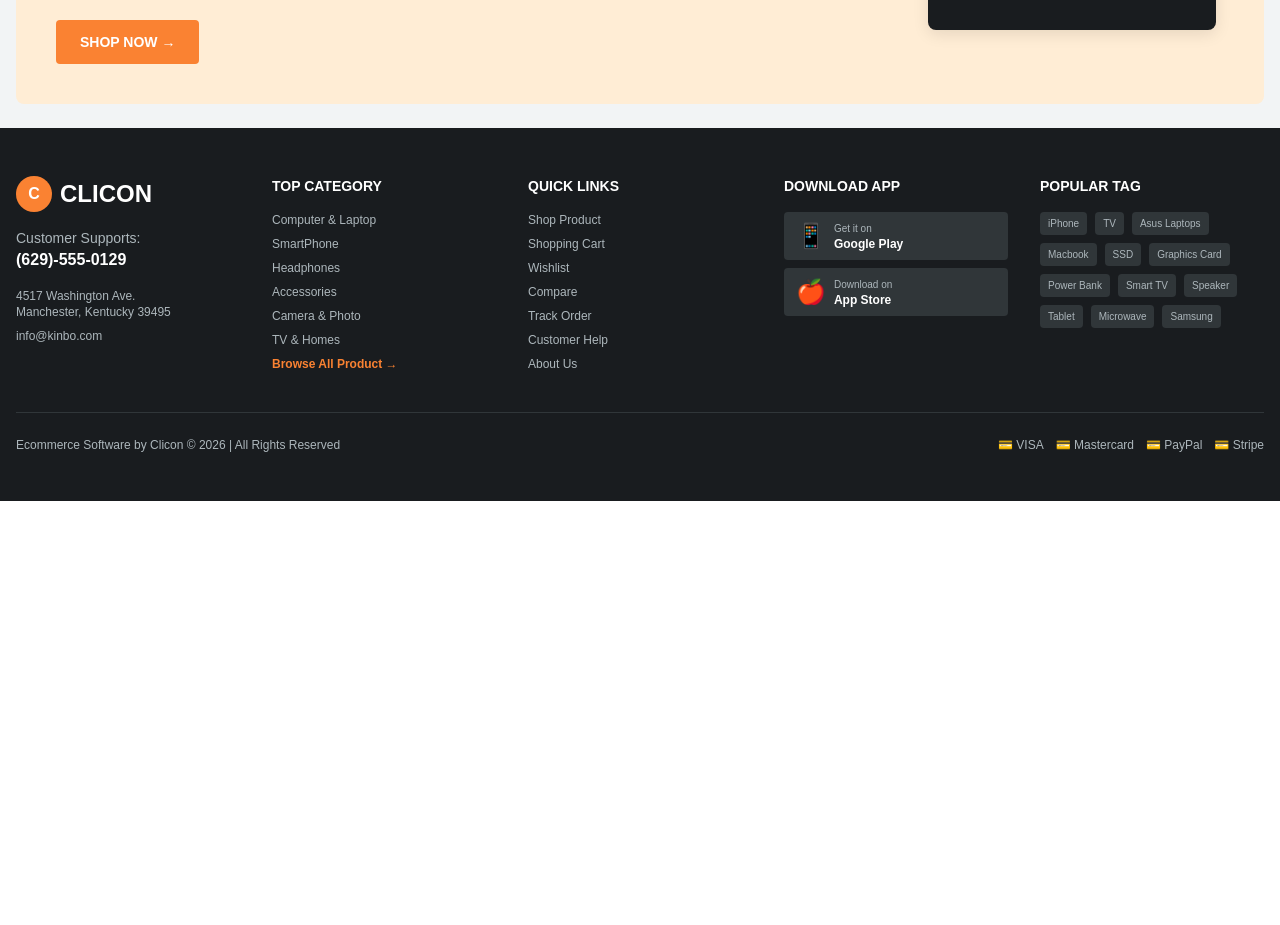
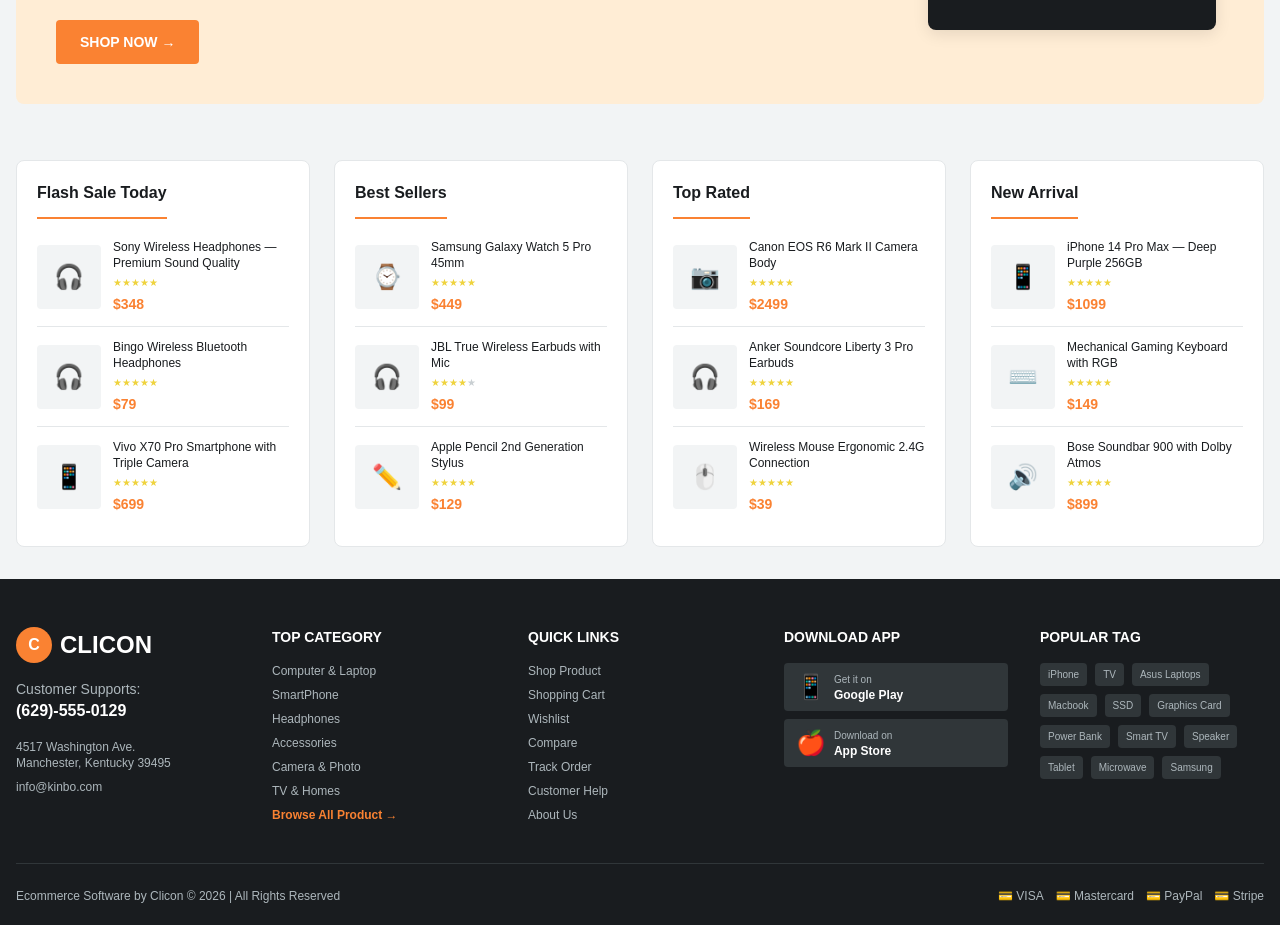
Before and after one commit to valo0n/Lab-2, a React (Vite) app in the folder frontend/: page / in a window 1280 px wide. Shown: the part 4127-5052 px from the top of the page. Before the commit the page ends 4628 px from the top, so only its background shows below. Built offline with nearby package versions, Linux system fonts and the light colour scheme.

Commit message:
FourColumnLists

```diff
--- /dev/null
+++ b/frontend/src/components/homepage/FourColumnLists.jsx
@@ -0,0 +1,150 @@
+const columns = [
+  {
+    title: "Flash Sale Today",
+    items: [
+      {
+        name: "Sony Wireless Headphones — Premium Sound Quality",
+        price: 348,
+        image: "🎧",
+        rating: 4.8,
+      },
+      {
+        name: "Bingo Wireless Bluetooth Headphones",
+        price: 79,
+        image: "🎧",
+        rating: 4.5,
+      },
+      {
+        name: "Vivo X70 Pro Smartphone with Triple Camera",
+        price: 699,
+        image: "📱",
+        rating: 4.7,
+      },
+    ],
+  },
+  {
+    title: "Best Sellers",
+    items: [
+      {
+        name: "Samsung Galaxy Watch 5 Pro 45mm",
+        price: 449,
+        image: "⌚",
+        rating: 4.6,
+      },
+      {
+        name: "JBL True Wireless Earbuds with Mic",
+        price: 99,
+        image: "🎧",
+        rating: 4.4,
+      },
+      {
+        name: "Apple Pencil 2nd Generation Stylus",
+        price: 129,
+        image: "✏️",
+        rating: 4.9,
+      },
+    ],
+  },
+  {
+    title: "Top Rated",
+    items: [
+      {
+        name: "Canon EOS R6 Mark II Camera Body",
+        price: 2499,
+        image: "📷",
+        rating: 4.9,
+      },
+      {
+        name: "Anker Soundcore Liberty 3 Pro Earbuds",
+        price: 169,
+        image: "🎧",
+        rating: 4.7,
+      },
+      {
+        name: "Wireless Mouse Ergonomic 2.4G Connection",
+        price: 39,
+        image: "🖱️",
+        rating: 4.5,
+      },
+    ],
+  },
+  {
+    title: "New Arrival",
+    items: [
+      {
+        name: "iPhone 14 Pro Max — Deep Purple 256GB",
+        price: 1099,
+        image: "📱",
+        rating: 4.8,
+      },
+      {
+        name: "Mechanical Gaming Keyboard with RGB",
+        price: 149,
+        image: "⌨️",
+        rating: 4.6,
+      },
+      {
+        name: "Bose Soundbar 900 with Dolby Atmos",
+        price: 899,
+        image: "🔊",
+        rating: 4.7,
+      },
+    ],
+  },
+];
+
+function MiniProductRow({ item }) {
+  return (
+    <div className="flex items-center gap-2 sm:gap-3 py-2 sm:py-3 border-b border-gray-100 last:border-0">
+      <div className="w-12 h-12 sm:w-16 sm:h-16 bg-gray-50 rounded flex items-center justify-center text-lg sm:text-2xl flex-shrink-0">
+        {item.image}
+      </div>
+      <div className="flex-1 min-w-0">
+        <h4 className="text-[11px] sm:text-xs font-medium text-dark line-clamp-2 mb-0.5 sm:mb-1">
+          {item.name}
+        </h4>
+        <div className="flex items-center gap-1 mb-0.5 sm:mb-1">
+          <div className="flex text-warning text-[9px] sm:text-[10px]">
+            {"★★★★★".split("").map((s, i) => (
+              <span
+                key={i}
+                className={
+                  i < Math.round(item.rating) ? "text-warning" : "text-gray-200"
+                }
+              >
+                ★
+              </span>
+            ))}
+          </div>
+        </div>
+        <p className="text-primary font-bold text-xs sm:text-sm">
+          ${item.price}
+        </p>
+      </div>
+    </div>
+  );
+}
+
+export default function FourColumnLists() {
+  return (
+    <section className="max-w-7xl mx-auto px-3 sm:px-4 py-6 sm:py-8">
+      <div className="grid grid-cols-1 sm:grid-cols-2 lg:grid-cols-4 gap-4 sm:gap-6">
+        {columns.map((col, i) => (
+          <div
+            key={i}
+            className="bg-white border border-gray-100 rounded-lg p-4 sm:p-5"
+          >
+            <h3 className="text-sm sm:text-base font-bold text-dark mb-2 pb-2 sm:pb-3 border-b-2 border-primary inline-block">
+              {col.title}
+            </h3>
+            <div>
+              {col.items.map((item, j) => (
+                <MiniProductRow key={j} item={item} />
+              ))}
+            </div>
+          </div>
+        ))}
+      </div>
+    </section>
+  );
+}
--- a/frontend/src/pages/HomePage.jsx
+++ b/frontend/src/pages/HomePage.jsx
@@ -11,6 +11,7 @@
 import TwoSideBanners from "../components/homepage/TwoSideBanners";
 import ComputerAccessories from "../components/homepage/ComputerAccessories";
 import MacBookProBanner from "../components/homepage/MacBookProBanner";
+import FourColumnLists from "../components/homepage/FourColumnLists";
 export default function HomePage() {
   const [mobileMenuOpen, setMobileMenuOpen] = useState(false);
 
@@ -32,6 +33,7 @@
         <TwoSideBanners />
         <ComputerAccessories />
         <MacBookProBanner />
+        <FourColumnLists />
       </main>
       <Footer />
     </div>
```
